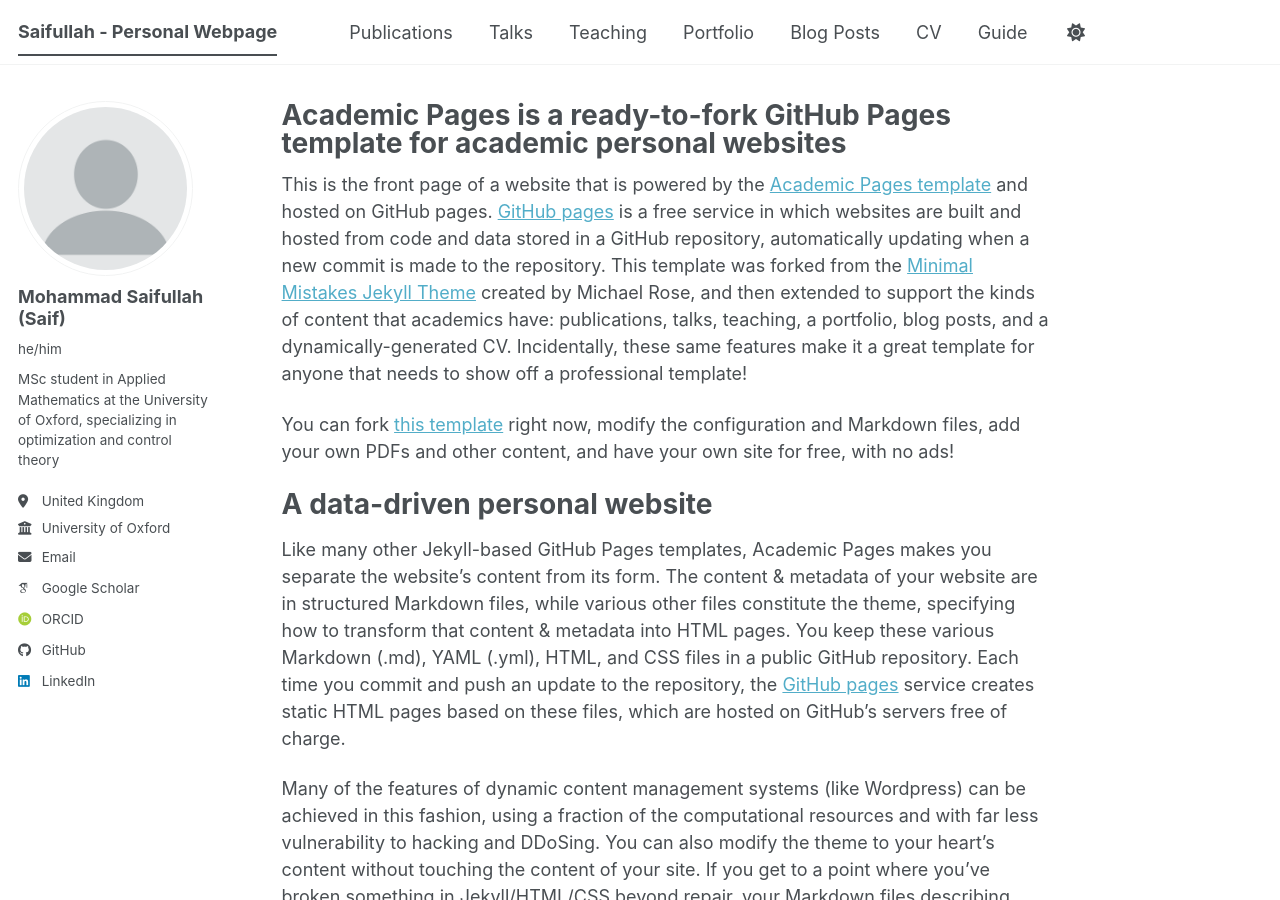
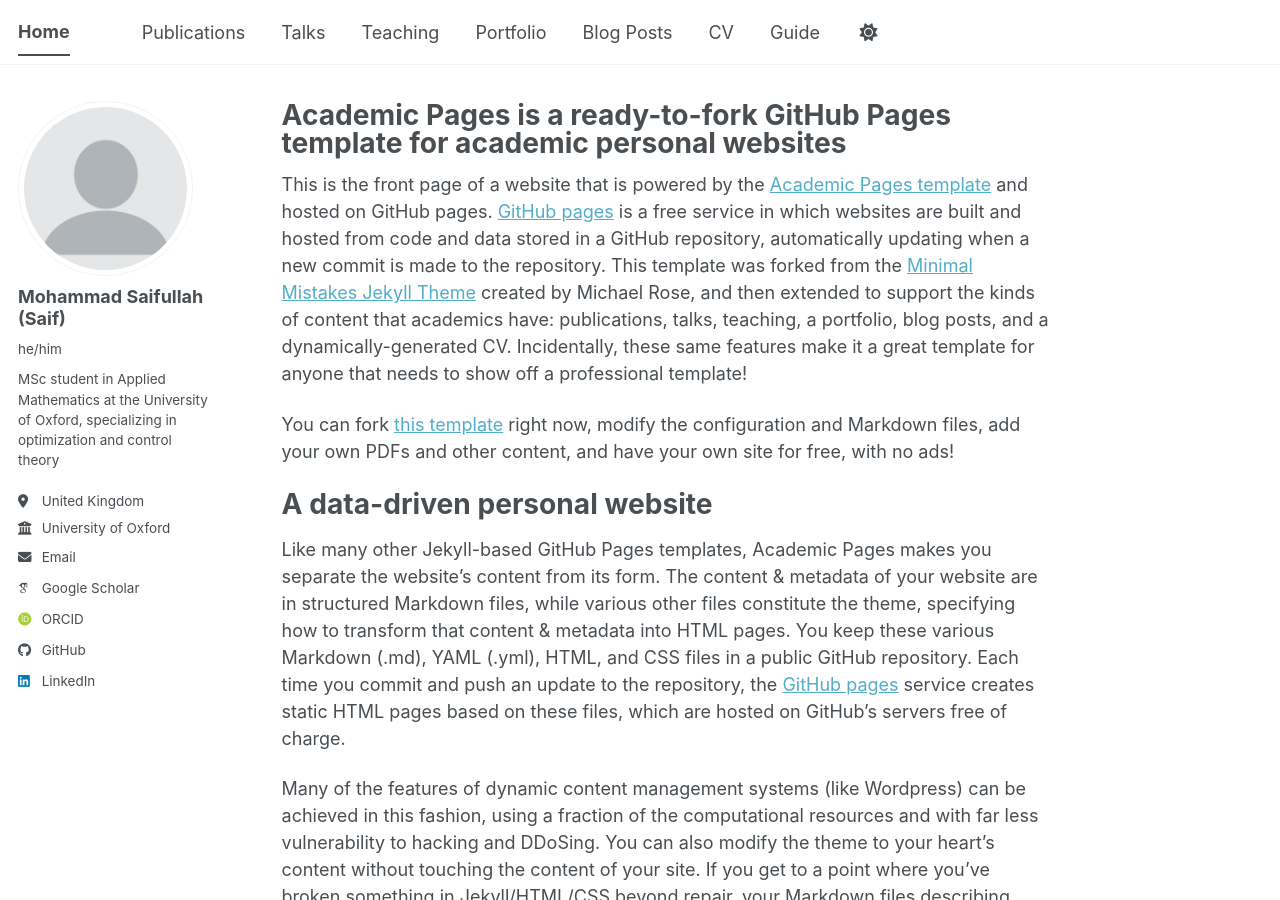
Before and after one commit to Saif2024C/saif_professional_website, a Jekyll site: the page built from _pages/about.md, in a window 1280 px wide and 900 px high. Built offline with Jekyll 4.4.1, drawn with Linux system fonts in a browser that asks for light colours; some web fonts are replaced; a script bundle is joined from its source files by our own code; library files that are not in the unit come from our copies.

Commit message:
Update _config.yml

```diff
--- a/_config.yml
+++ b/_config.yml
@@ -9,7 +9,7 @@
 # Basic Site Settings
 locale                   : "en-US"
 site_theme               : "default" # The available themes options are "default", "air", "sunrise", "mint", "dirt" and "contrast"
-title                    : "Saifullah - Personal Webpage"
+title                    : "Home"
 title_separator          : "-"
 name                     : &name "Mohammad Saifullah"
 description              : &description "Mohammad Saifullah's academic portfolio"   # Update this with a general description of your site, this is the default if not overridden by a page
```
